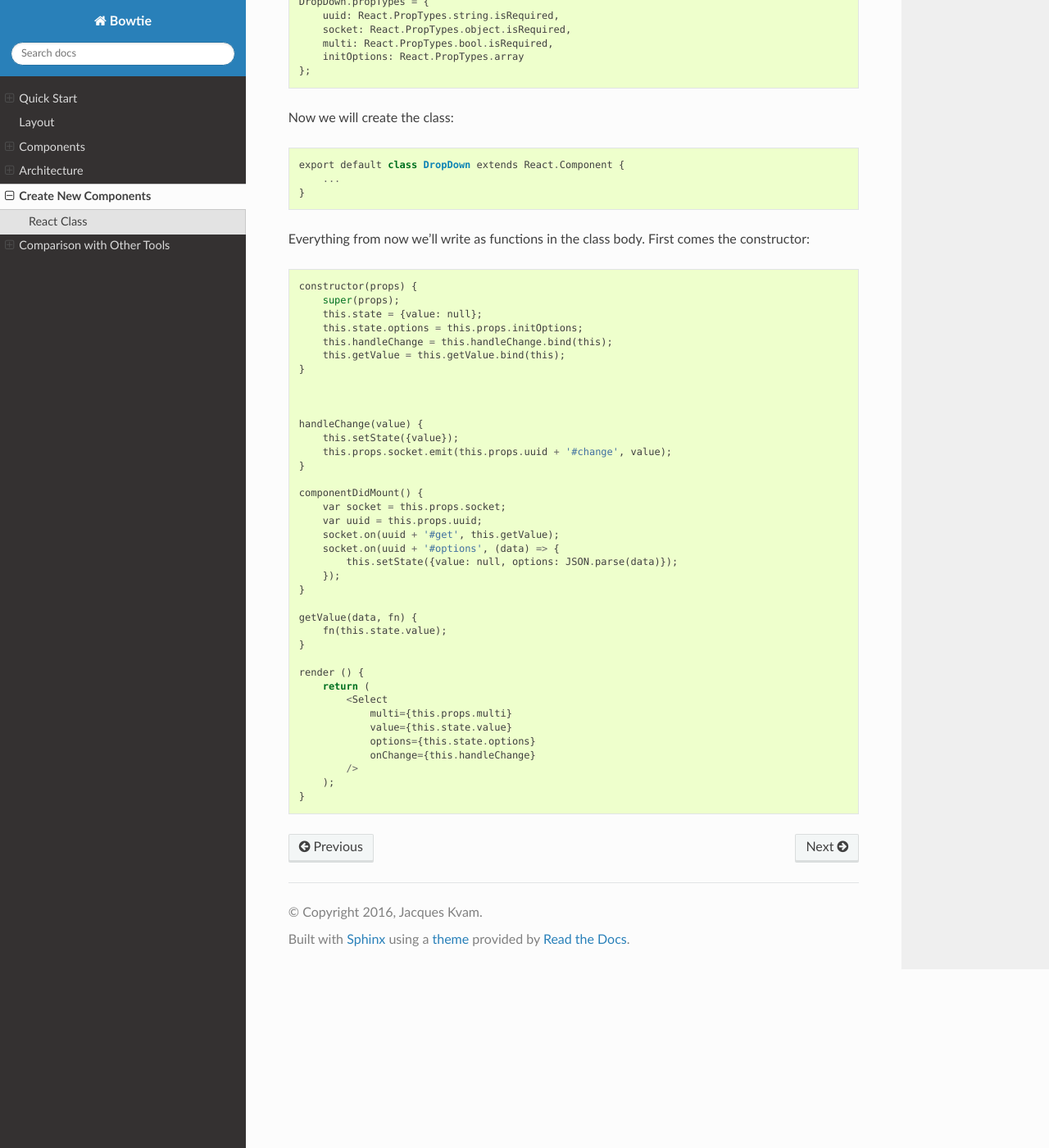
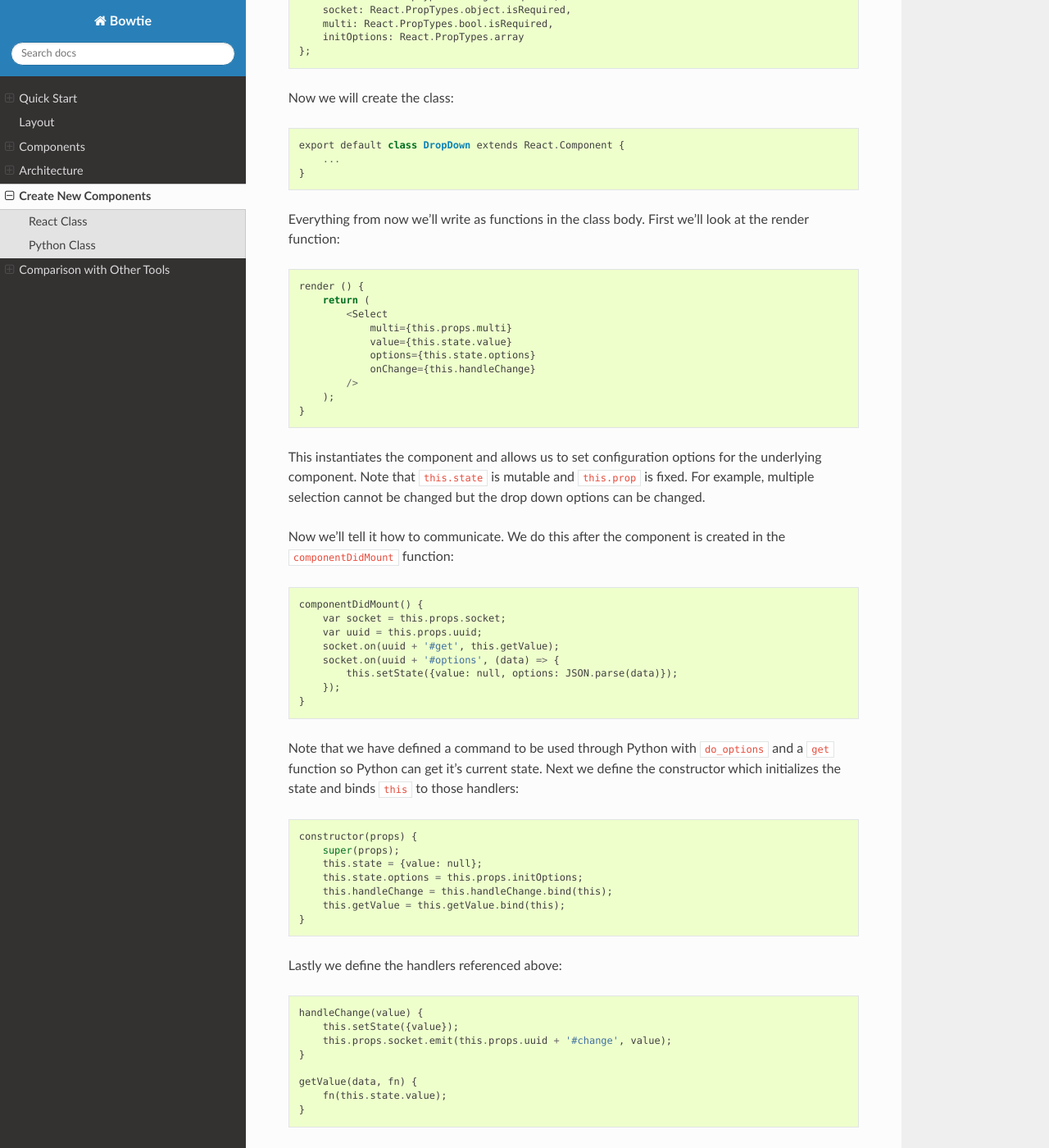
Before and after one commit to jwkvam/bowtie, a Sphinx documentation site: the page built from doc/newcomponents.rst, in a window 1280 px wide and 1400 px high, scrolled down 889 px. Shown: the whole window at 82% size. Built offline with Sphinx 7.4.7 and the Read the Docs theme 2.0.0, drawn with Linux system fonts in a browser that asks for light colours; pages that are not in the unit, such as notebooks, are missing from menus; some of the changed text lies outside the part shown.

Commit message:
flesh it out some more

```diff
--- a/doc/newcomponents.rst
+++ b/doc/newcomponents.rst
@@ -57,35 +56,7 @@
     }
 
 Everything from now we'll write as functions in the class body.
-First comes the constructor::
-
-    constructor(props) {
-        super(props);
-        this.state = {value: null};
-        this.state.options = this.props.initOptions;
-        this.handleChange = this.handleChange.bind(this);
-        this.getValue = this.getValue.bind(this);
-    }
-
-
-
-    handleChange(value) {
-        this.setState({value});
-        this.props.socket.emit(this.props.uuid + '#change', value);
-    }
-
-    componentDidMount() {
-        var socket = this.props.socket;
-        var uuid = this.props.uuid;
-        socket.on(uuid + '#get', this.getValue);
-        socket.on(uuid + '#options', (data) => {
-            this.setState({value: null, options: JSON.parse(data)});
-        });
-    }
-
-    getValue(data, fn) {
-        fn(this.state.value);
-    }
+First we'll look at the render function::
 
     render () {
         return (
@@ -97,3 +68,91 @@
             />
         );
     }
+
+This instantiates the component and allows us to set configuration options for the underlying component.
+Note that ``this.state`` is mutable and ``this.prop`` is fixed.
+For example, multiple selection cannot be changed but the drop down options can be changed.
+
+Now we'll tell it how to communicate.
+We do this after the component is created in the ``componentDidMount`` function::
+
+    componentDidMount() {
+        var socket = this.props.socket;
+        var uuid = this.props.uuid;
+        socket.on(uuid + '#get', this.getValue);
+        socket.on(uuid + '#options', (data) => {
+            this.setState({value: null, options: JSON.parse(data)});
+        });
+    }
+
+Note that we have defined a command to be used through Python with ``do_options`` and
+a ``get`` function so Python can get it's current state.
+Next we define the constructor which initializes the state and binds ``this`` to those handlers::
+
+    constructor(props) {
+        super(props);
+        this.state = {value: null};
+        this.state.options = this.props.initOptions;
+        this.handleChange = this.handleChange.bind(this);
+        this.getValue = this.getValue.bind(this);
+    }
+
+Lastly we define the handlers referenced above::
+
+    handleChange(value) {
+        this.setState({value});
+        this.props.socket.emit(this.props.uuid + '#change', value);
+    }
+
+    getValue(data, fn) {
+        fn(this.state.value);
+    }
+
+Python Class
+------------
+
+Now that we have the React component defined, let's write the Python half.
+We don't need to write much here, it's a little glue code.
+
+First we'll define the class::
+
+    class DropDown(_Controller):
+        _TEMPLATE = 'dropdown.jsx'
+        _COMPONENT = 'DropDown'
+        _PACKAGE = 'react-select'
+        _TAG = ('<DropDown initOptions={{{options}}} '
+               'multi={{{multi}}}'
+               'socket={{socket}} '
+               'uuid={{{uuid}}} '
+               '/>')
+
+We have defined a few component specific constants:
+
+- ``_TEMPLATE``: Name of the file where the React class is defined.
+- ``_COMPONENT``: Name of the React class (used to import the class).
+- ``_PACKAGE``: Name of the NPM package used by the component.
+- ``_TAG``: String used to instantiate the component.
+
+We write the constructor who's main responsibility is creating the string to instantiate
+the component in Javascript.
+In Bowtie, this gets assigned to the ``_instantiate`` field::
+
+    def __init__(self, options, multi=False, caption=''):
+        super(DropDown, self).__init__()
+
+        self._instantiate = self._TAG.format(
+            options=json.dumps(options),
+            multi='true' if multi else 'false',
+            uuid="'{}'".format(self._uuid)
+        )
+        self.caption = caption
+
+Lastly we have one *event* (named "change") and one *command* (named "options").
+We can create those by defining functions with the appropriate name and arguments,
+metaclasses handle the rest::
+
+    def on_change(self):
+        pass
+
+    def do_options(self, data):
+        pass
```
Also changed, not shown: other parts of doc/newcomponents.rst (+1 -2 lines).
